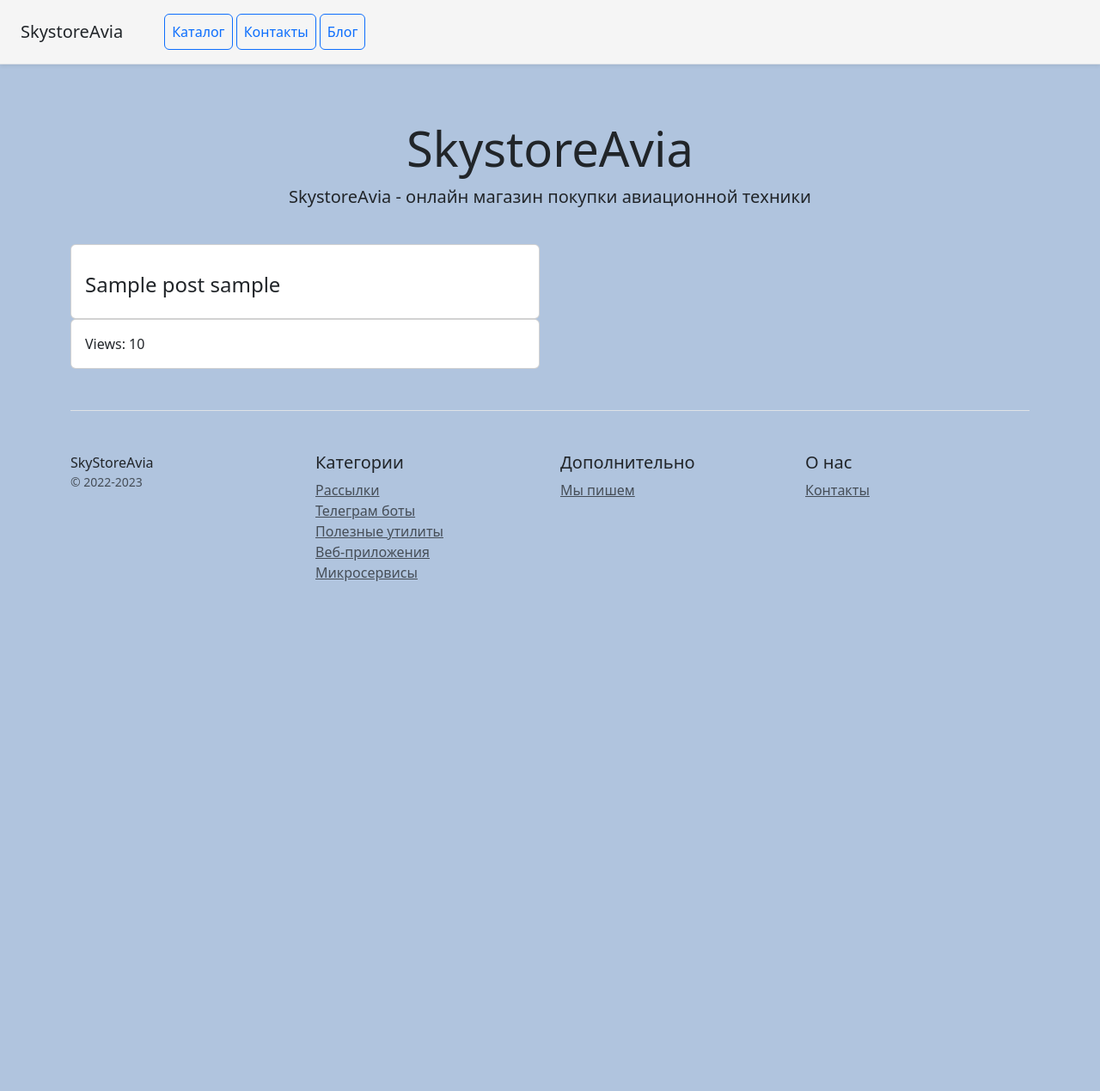
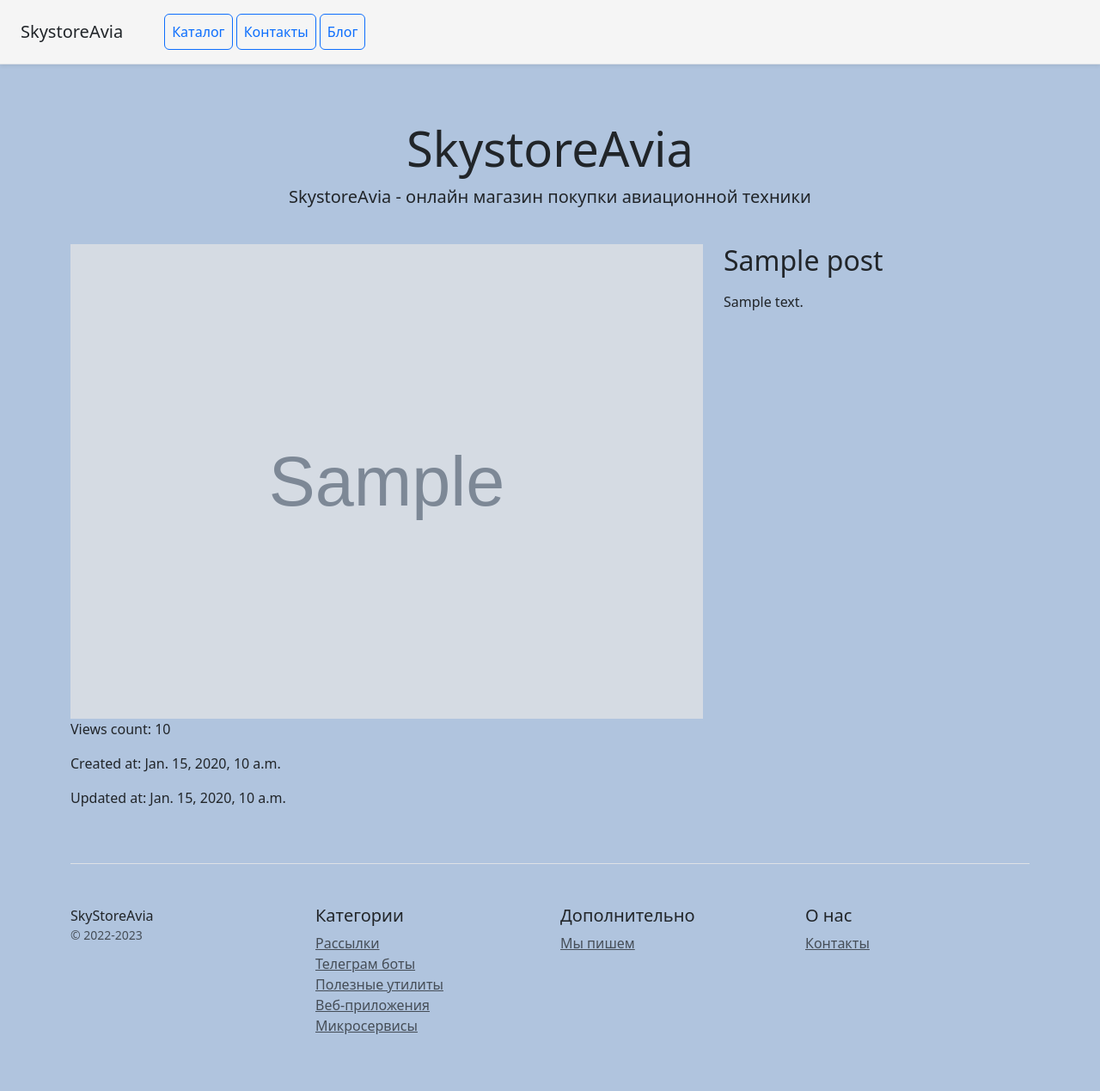
Before and after one commit to IKazzakov/homework_19.2, a Django app: template blog/templates/blog/post_detail.html in a window 1280 px wide. Shown: the whole page at 86% size. Before the commit the page ends 676 px from the top, so only its background shows below. Run offline with Django 4.2, Linux system fonts and the light colour scheme; tables that the repository leaves empty hold one stand-in row (values such as "Sample post"); the template is opened without the code that fills it: values that come from a table or form of the project are taken from there, most other values are stand-ins (such as "Sample title", 1, 10 or a date in 2020); grey boxes marked "Sample" are stand-in pictures; some libraries are stand-ins or nearby versions.

Commit message:
hw_21.1 debug slug and post_list.html, post_detail.html

```diff
--- a/blog/templates/blog/post_detail.html
+++ b/blog/templates/blog/post_detail.html
@@ -3,24 +3,24 @@
 {% block content %}
     <div class="col-12">
         <div class="row">
-            <div class="col-6">
-                <div class="card">
-                    <div class="card-body">
-                        <p class="card-text">
-                        <h4>{{ object.title }} {{ object.slug }}</h4>
-                        <p class="card-text">
-                            {{ object.body }}
-                        </p>
-
-                    </div>
-                </div>
-                <div class="card">
-                    <div class="card-body">
-                        Views: {{ object.views_count }}
-                    </div>
-                </div>
+            <div class="col-8">
+                <img src="{{ object.image.url }}" width="100%" height="100%" alt="{{ object.name }}">
+            </div>
+            <div class="col-md-4">
+                <h2><p>{{ object.title }}</p></h2>
+                <p>{{ object.content }} </p>
             </div>
         </div>
     </div>
+    <div class="row">
+        <div class="col-12">
+            <p>Views count: {{ object.views_count }}</p>
+            <p>Created at: {{ object.date_published }}</p>
+            <p>Updated at: {{ object.date_modified }}</p>
+        </div>
+
+    </div>
+
+
 
 {% endblock %}
--- a/blog/templates/blog/post_form.html
+++ b/blog/templates/blog/post_form.html
@@ -6,7 +6,7 @@
             <div class="col-6">
                 <div class="card">
                     <div class="card-body">
-                        <form method="post">
+                        <form method="post" enctype="multipart/form-data">
                             {% csrf_token %}
                             {{ form.as_p }}
                             <button type="submit" class="btn btn-success">
--- a/blog/views.py
+++ b/blog/views.py
@@ -60,7 +60,7 @@ class PostUpdateView(UpdateView):
         return super().form_valid(form)
 
     def get_success_url(self):
-        return reverse('blog:post_detail', args=[self.kwargs.get('pk')])
+        return reverse('blog:post_detail', args=[self.kwargs.get('slug')])
 
 
 class PostDeleteView(DeleteView):
```
Also changed, not shown: blog/templates/blog/post_list.html (+13 -19 lines).
